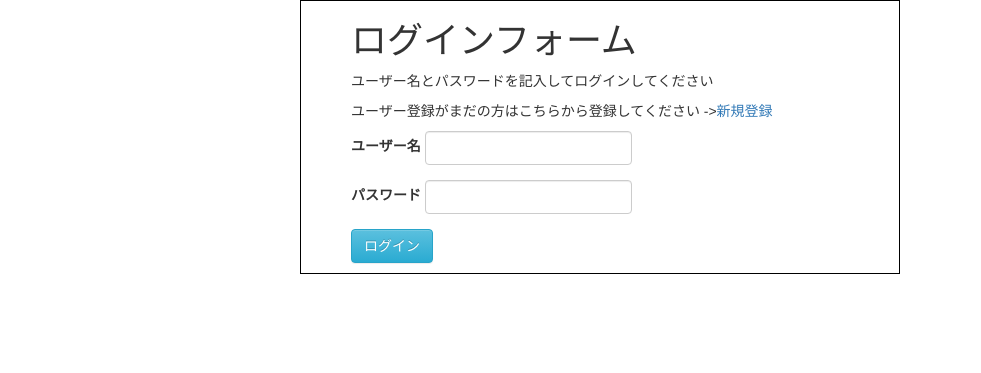
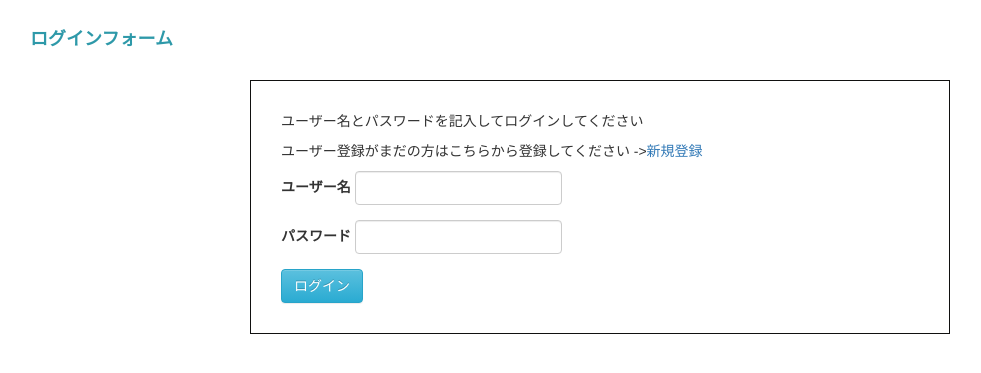
Before and after one commit to HirokiYamasaki/quiz_php, a PHP site: page /login.php in a window 1280 px wide. Shown: the top 373 px of the page, without its empty margins (40-1021 px from the left). Run offline with PHP 8.4, Linux system fonts and the light colour scheme; data that the repository does not hold is empty.

Commit message:
ヘッダーのスタイルを追記

```diff
--- a/user/login.css
+++ b/user/login.css
@@ -1,6 +1,23 @@
-.container {
-    border: 1px solid #000;
-    padding-left: 50px;
-    padding-bottom: 10px;;
-    width: 600px;
+header {
+    margin: 30px 0;
+    color:#2e99a9;
 }
+
+hr {
+    border-width: 3px;
+    border-color: #2e99a9;
+    margin-top: 0;
+}
+
+h1 {
+    font-size: 18px;
+    font-weight: bold;
+    margin: 0;
+}
+
+.content {
+    padding: 30px;
+    border: 1px solid rgb(17, 17, 16);
+    width: 700px;
+    margin: 0 auto;
+}
```
